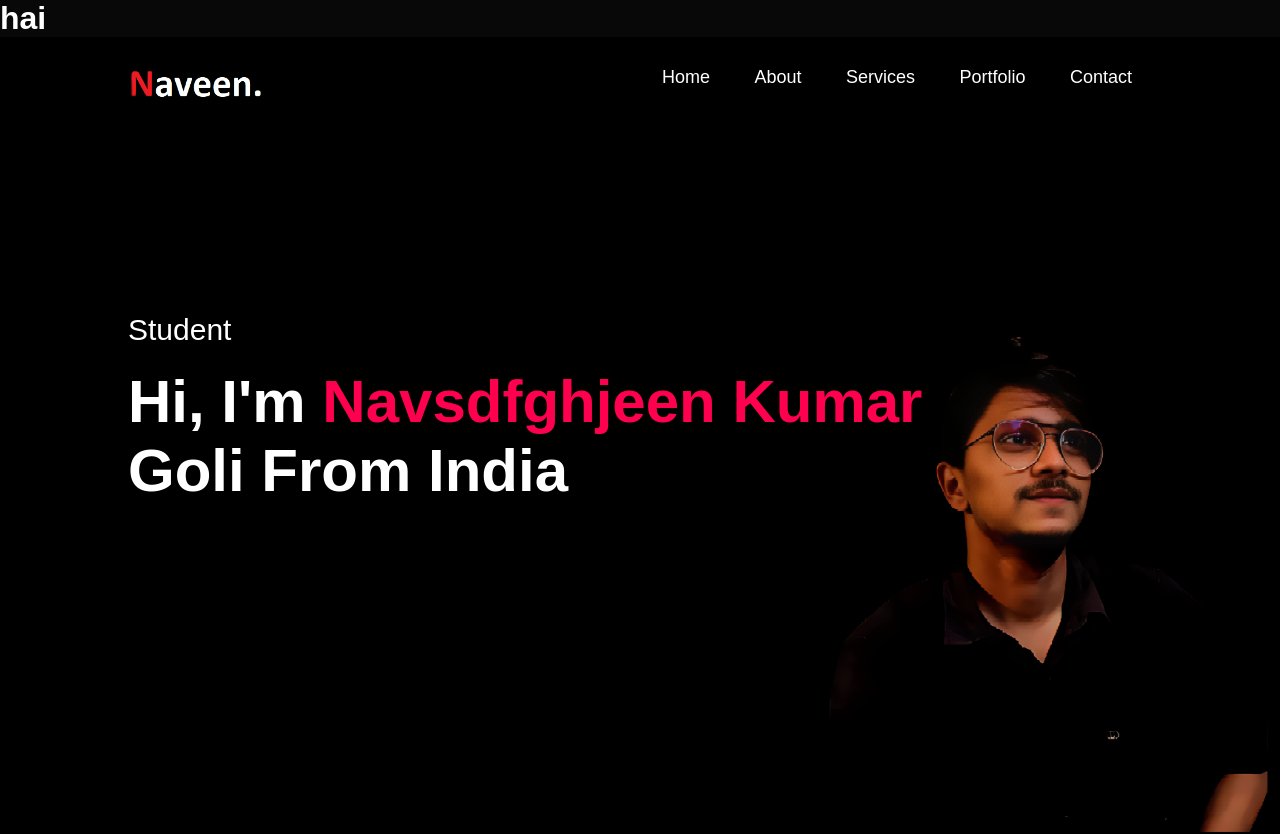
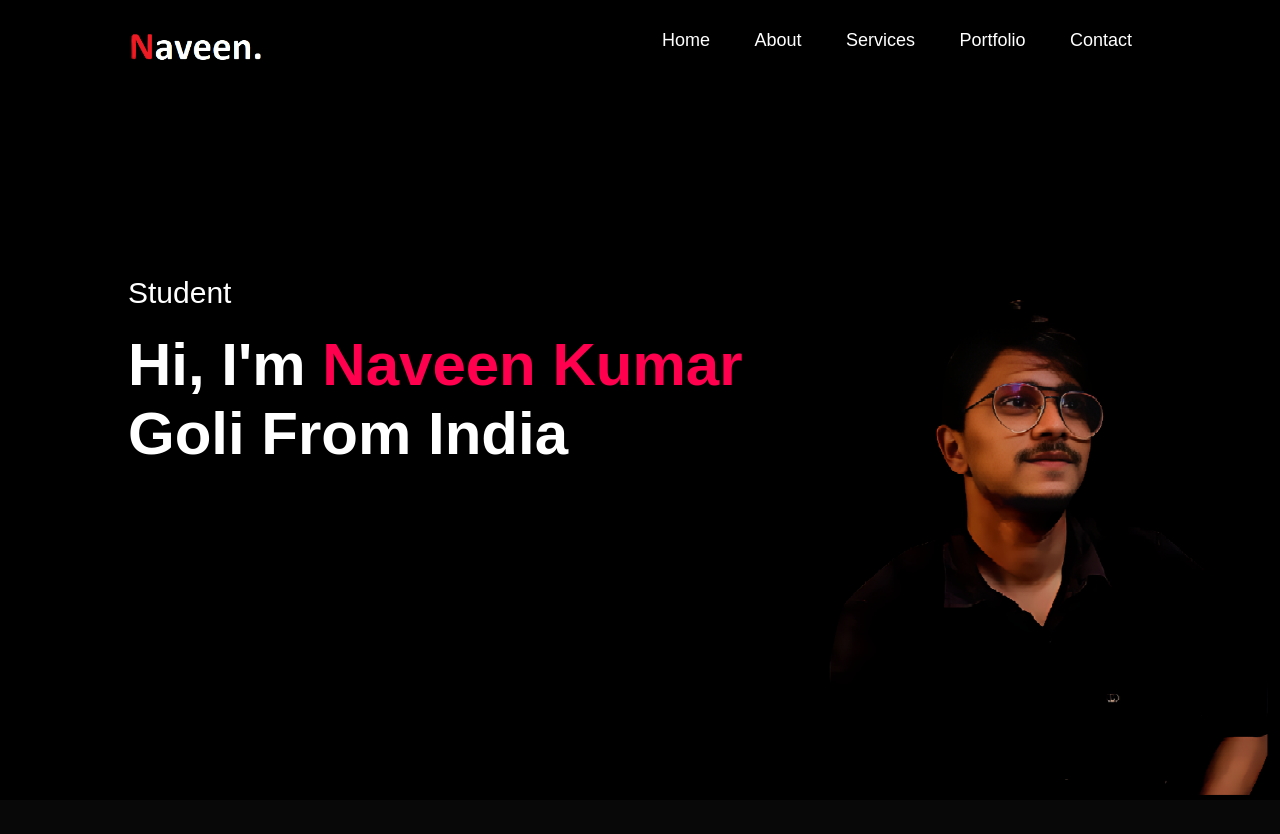
Before and after one commit to naveenkumar-4/My_Portfolio, a plain HTML site: page index.html in a window 1280 px wide. Shown: the top 834 px of the page. Drawn offline with Linux system fonts and the light colour scheme.

Commit message:
Update index.html

```diff
--- a/index.html
+++ b/index.html
@@ -8,7 +8,6 @@
         <script src="https://kit.fontawesome.com/d742a5021a.js" crossorigin="anonymous"></script>
     </head>
     <body>
-        <h1>hai</h1>
         <div id="header">
             <div class="container">
                 <nav id="sidemenu">
@@ -25,7 +24,7 @@
                 </nav>
                 <div class="header-text">
                     <p>Student</p>
-                    <h1>Hi, I'm<span> Navsdfghjeen Kumar</span><br>Goli From India</h1>
+                    <h1>Hi, I'm<span> Naveen Kumar</span><br>Goli From India</h1>
                 </div>
             </div>
         </div>
```
